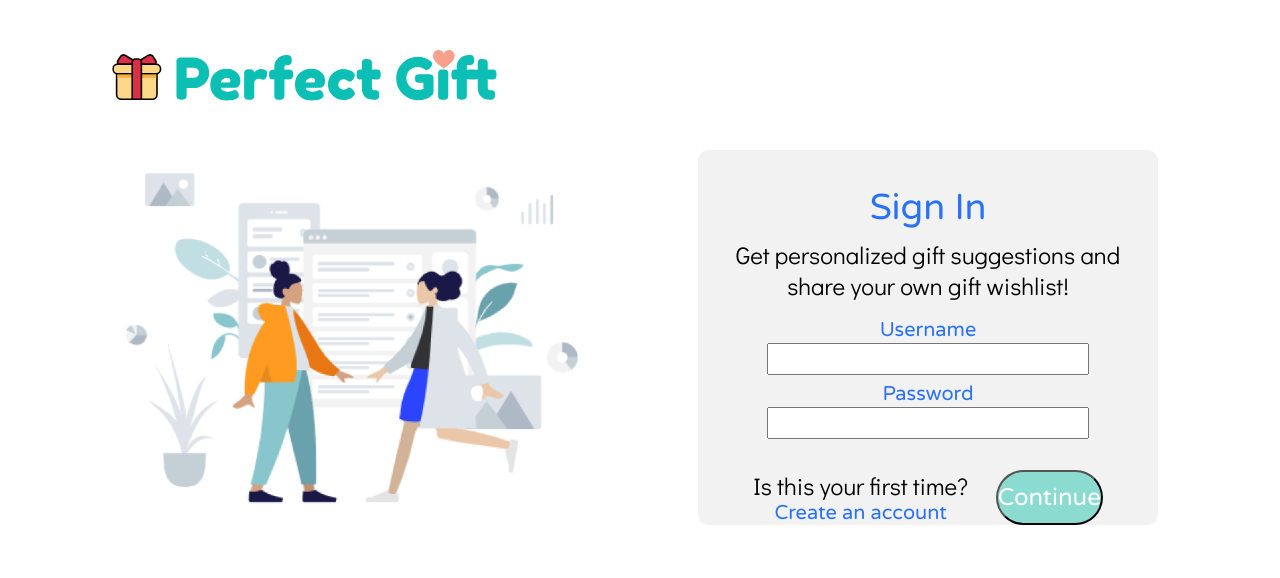
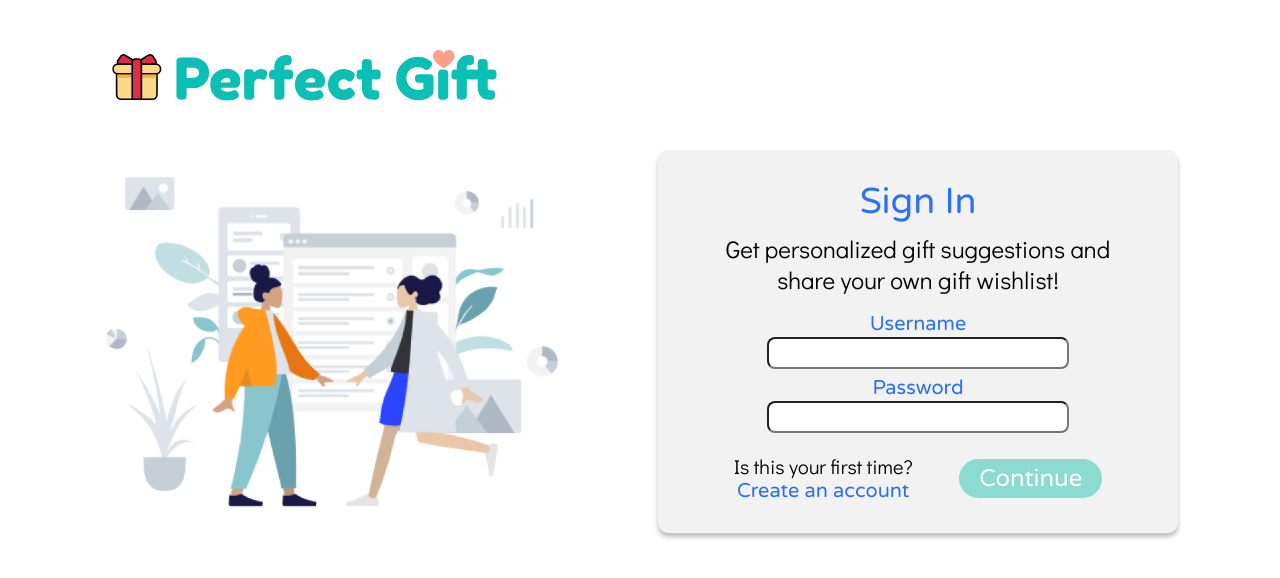
Before and after one commit to venuswku/perfect-gift, a React (Create React App) app: page /sign_in in a window 1280 px wide. Shown: the top 578 px of the page. Built offline with nearby package versions, Linux system fonts and the light colour scheme.

Commit message:
styled input boxes and continue button to look like design

```diff
--- a/src/pages/Sign_In/Sign_In.css
+++ b/src/pages/Sign_In/Sign_In.css
@@ -23,8 +23,10 @@
   position: relative;
   width: 40%;
   background-color: #F2F2F2;
+  box-shadow: 0px 4px 4px rgba(0, 0, 0, 0.25);
   border-radius: 10px;
   margin: 0;
+  padding: 30px;
   text-align: center;
 
   /* center everything in form */
@@ -37,7 +39,7 @@
   font-size: 36px;
   font-family: 'Varela Round';
   color: rgba(41, 112, 250, 1);
-  margin-bottom: 10px;
+  margin: 0 0 10px;
 }
 
 .signInBenefits {
@@ -47,20 +49,23 @@
   margin: 0 0 10px 0;
 }
 
-.signInField {
-  /* align-items: flex-start; */
+.userInfo {
+  width: 80%;
 }
 
 .signInLabel {
   font-size: 20px;
   font-family: 'Varela Round';
   color: rgba(41, 112, 250, 1);
+  text-align: left;
 }
 
 .signInTextbox {
   font-size: 20px;
   font-family: 'Didact Gothic';
-  width: 90%;
+  width: 80%;
+  border-radius: 8px;
+  outline: none;
   margin: 0;
 }
 
@@ -68,10 +73,12 @@
   display: flex;
   flex-direction: row;
   justify-content: space-between;
+  align-items: center;
+  margin-top: 20px;
 }
 
 .firstTime {
-  font-size: 24px;
+  font-size: 20px;
   display: flex;
   flex-direction: column;
 }
@@ -89,10 +96,11 @@
   font-size: 24px;
   font-family: 'Varela Round';
   background: rgba(114, 214, 201, 0.8);
-  border-radius: 50px;
+  border-radius: 80px;
   display: inline-block;
+  border: none;
   outline: none;
-  padding: 0;
+  padding: 5px 20px;
   cursor: pointer;
 }
 
--- a/src/pages/Sign_In/Sign_In.js
+++ b/src/pages/Sign_In/Sign_In.js
@@ -13,15 +13,11 @@ function Sign_In() {
                 <div class="signInForm">
                     <p class="signInTitle">Sign In</p>
                     <p class="signInBenefits">Get personalized gift suggestions and share your own gift wishlist!</p>
-                    <form>
-                        <div className="signInField">
-                            <label for='username' class='signInLabel'>Username</label>
-                            <input type='text' name='username' class='signInTextbox'></input>
-                        </div>
-                        <div className="signInField">
-                            <label for='password' class='signInLabel'>Password</label>
-                            <input type='text' name='password' class='signInTextbox'></input>
-                        </div>
+                    <form className="userInfo">
+                        <label for='username' class='signInLabel'>Username</label>
+                        <input type='text' name='username' class='signInTextbox'></input>
+                        <label for='password' class='signInLabel'>Password</label>
+                        <input type='text' name='password' class='signInTextbox'></input>
                         <br/>
                         <div className="createAccountOrContinue">
                             <div className="firstTime">
```
